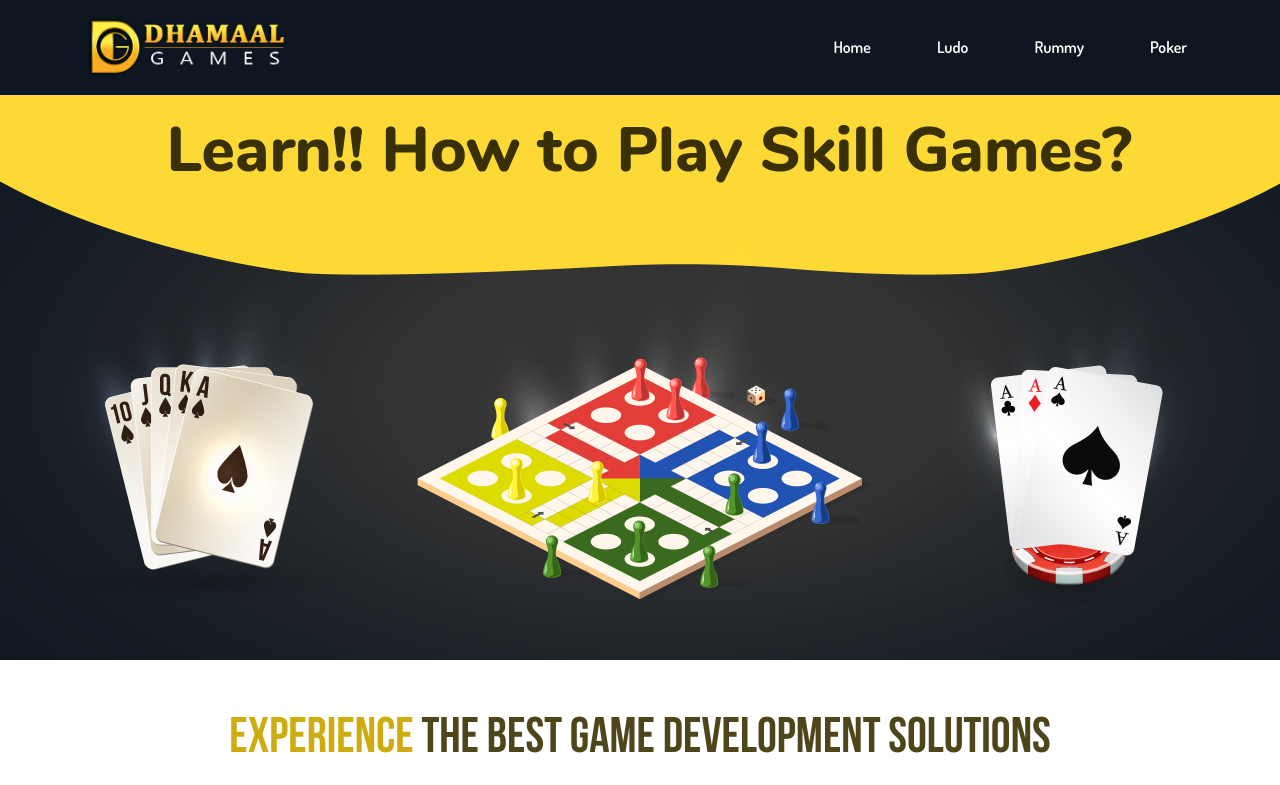
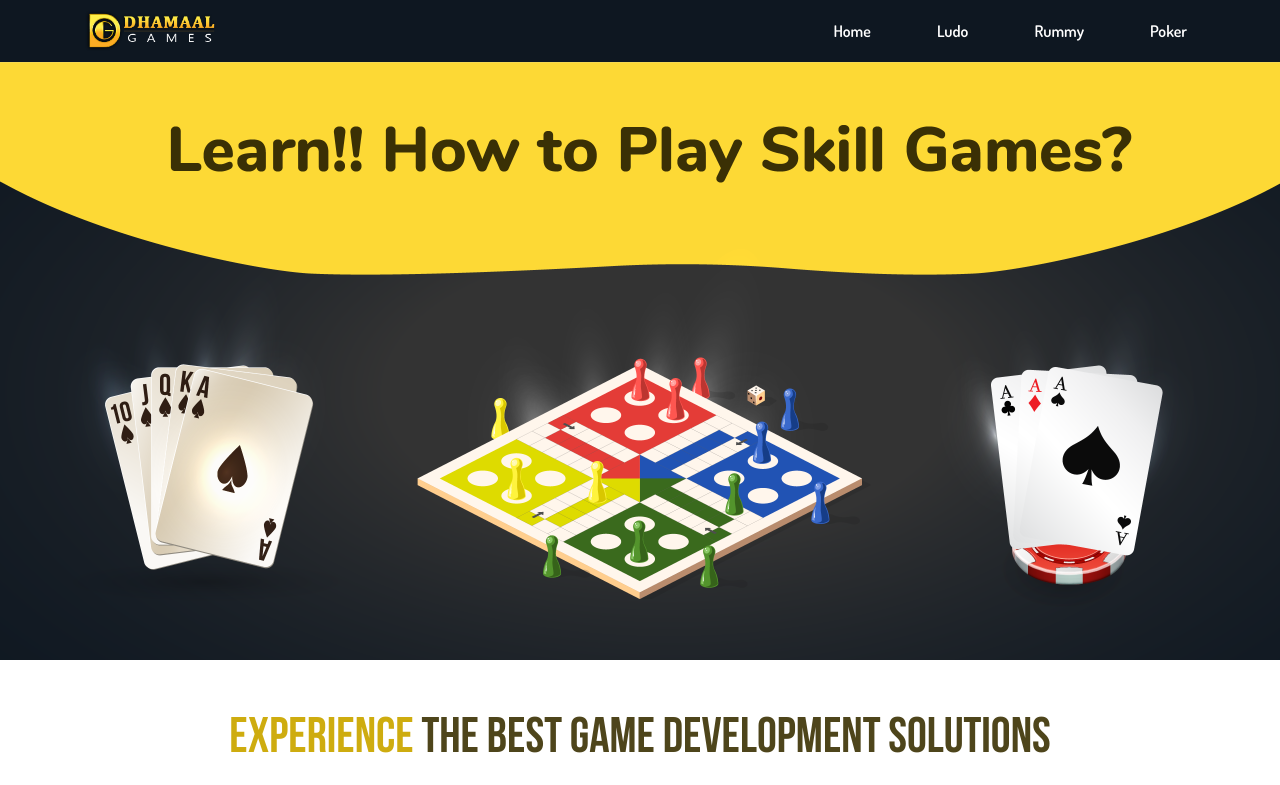
Before and after one commit to pareeklokesh/dhamaal-games, a plain HTML site: page index.html in a window 1280 px wide. Shown: the top 785 px of the page. Drawn offline with Linux system fonts and the light colour scheme.

Commit message:
Add files via upload

```diff
--- a/assets/css/style.css
+++ b/assets/css/style.css
@@ -78,7 +78,7 @@
 /*********************header css***********************/
 header{
   background-color: #0e1721;
-  padding: 10px 0px;
+  padding: 5px 0px;
   box-shadow: 0 0 1px 0px #ddd;
 }
 header .navbar{
@@ -91,7 +91,7 @@ header .navbar button:focus{
   outline: none;
 }
 header .navbar img{
-  width: 200px;
+  width: 130px;
 }
 header .navbar .collapse ul li {
   margin-left: 50px;
```
